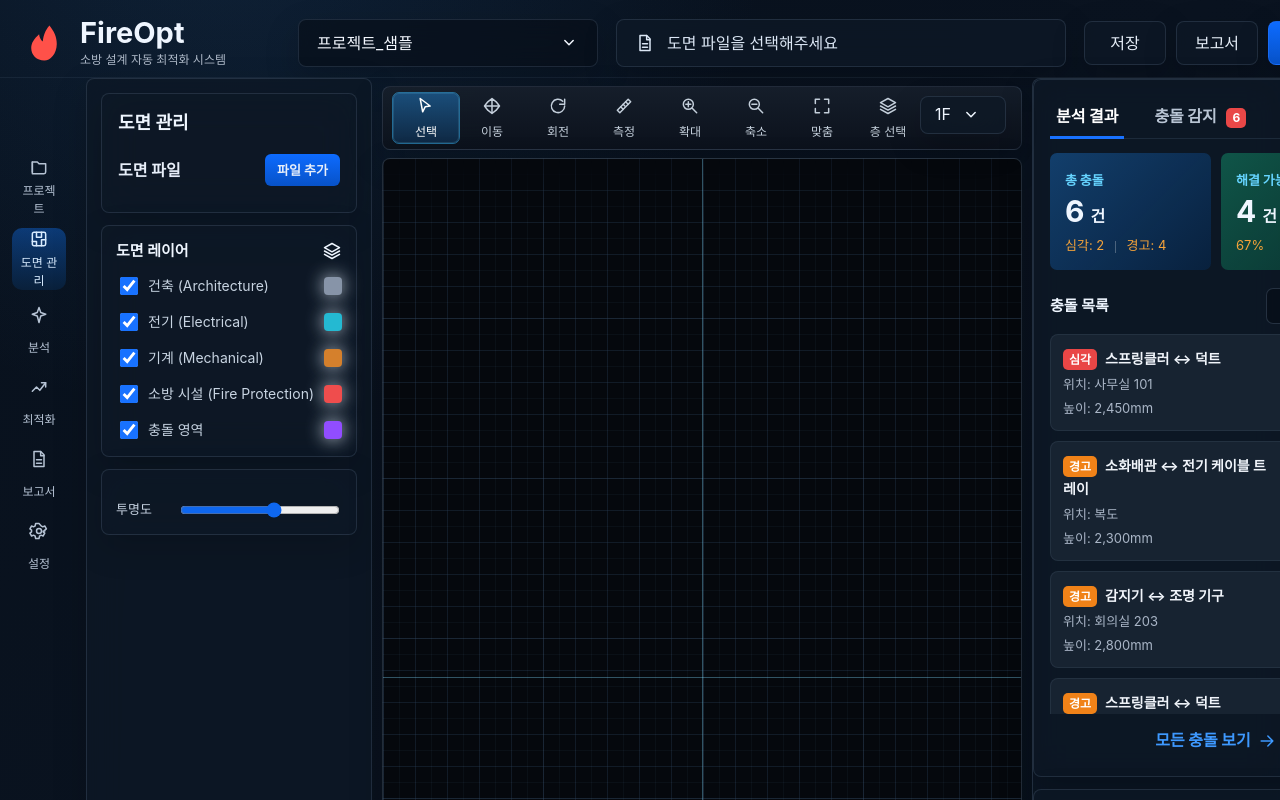
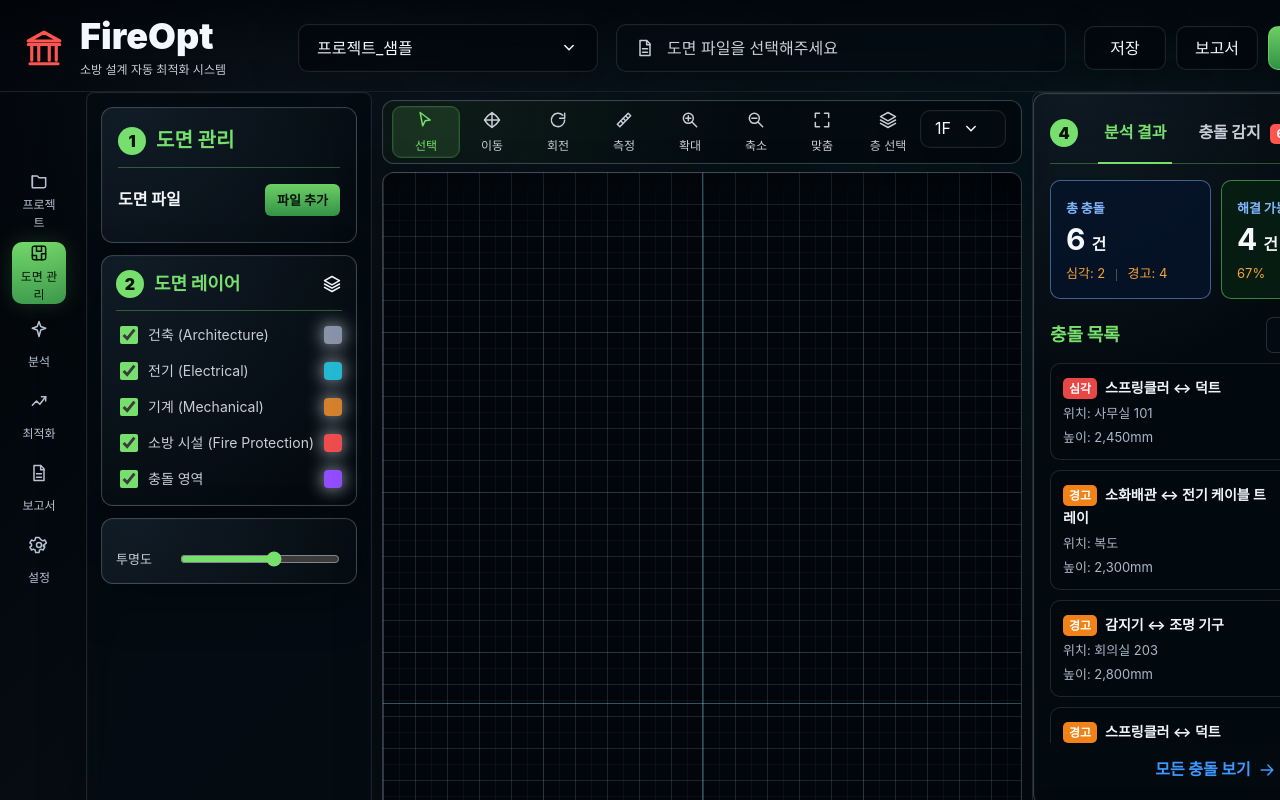
Before and after one commit to dev-samuel-codes/fire_safety_optimizer, a React (Vite) app: page / in a window 1280 px wide. Shown: the top 800 px of the page. Built offline with nearby package versions, Linux system fonts and the light colour scheme.

Commit message:
style: 대시보드 테마를 재구성한다

```diff
--- a/src/App.tsx
+++ b/src/App.tsx
@@ -769,7 +769,7 @@ function Icon({ name }: { name: string }) {
   const common = { fill: "none", stroke: "currentColor", strokeWidth: 1.8, strokeLinecap: "round", strokeLinejoin: "round" } as const;
   switch (name) {
     case "flame":
-      return <svg viewBox="0 0 24 24"><path fill="currentColor" d="M12.2 22c-4.4 0-7.5-3-7.5-7.1 0-2.9 1.7-5.4 4.5-7.9.3 2 .9 3.3 2.1 4.1.4-3.5 1.4-6.3 3.8-9.1 2.7 3.4 4.2 6.5 4.2 10.5 0 5.7-3.8 9.5-7.1 9.5Z" /></svg>;
+      return <svg viewBox="0 0 24 24" {...common}><path d="M3 10h18M5 10v9M9 10v9M15 10v9M19 10v9M4 21h16M12 3 3 8h18Z" /></svg>;
     case "plan":
       return <svg viewBox="0 0 24 24" {...common}><rect x="4" y="4" width="16" height="16" rx="2" /><path d="M9 4v6h6V4M9 20v-5H4M15 20v-7h5" /></svg>;
     case "folder":
--- a/src/styles.css
+++ b/src/styles.css
@@ -1,8 +1,23 @@
 :root {
   color-scheme: dark;
   font-family: Inter, ui-sans-serif, system-ui, -apple-system, BlinkMacSystemFont, "Segoe UI", sans-serif;
-  background: #07101b;
-  color: #eff6ff;
+  --overview-bg: #03070b;
+  --overview-ink: #f4f7fb;
+  --overview-muted: #c8ced8;
+  --overview-subtle: #8e98a8;
+  --overview-panel: rgba(5, 12, 18, 0.78);
+  --overview-panel-strong: rgba(8, 16, 24, 0.92);
+  --overview-line: rgba(152, 164, 181, 0.34);
+  --overview-line-soft: rgba(152, 164, 181, 0.18);
+  --overview-green: #76df6d;
+  --overview-green-soft: rgba(118, 223, 109, 0.34);
+  --overview-red: #ff554f;
+  --overview-blue: #82b7ff;
+  --overview-yellow: #ffd85c;
+  --overview-purple: #be84ff;
+  --overview-cyan: #48d9e6;
+  background: var(--overview-bg);
+  color: var(--overview-ink);
   line-height: 1.45;
 }
 
@@ -15,8 +30,9 @@ body {
   min-width: 1180px;
   min-height: 100vh;
   background:
-    radial-gradient(circle at 18% -10%, rgba(38, 94, 152, 0.22), transparent 34rem),
-    linear-gradient(135deg, #08111d 0%, #0a1320 48%, #06101b 100%);
+    radial-gradient(circle at 28% 0%, rgba(55, 84, 112, 0.2), transparent 28rem),
+    radial-gradient(circle at 72% 18%, rgba(22, 92, 111, 0.12), transparent 34rem),
+    linear-gradient(135deg, #010307 0%, #071017 48%, #02050a 100%);
 }
 
 button,
@@ -39,7 +55,7 @@ svg {
 .app-shell {
   position: relative;
   display: grid;
-  grid-template-rows: 78px 1fr 36px;
+  grid-template-rows: 92px 1fr 36px;
   min-height: 100vh;
   overflow: hidden;
 }
@@ -49,8 +65,9 @@ svg {
   grid-template-columns: 260px 300px 1fr auto;
   align-items: center;
   gap: 18px;
-  padding: 18px 20px 12px;
-  border-bottom: 1px solid rgba(107, 129, 153, 0.12);
+  padding: 18px 20px 14px;
+  border-bottom: 1px solid var(--overview-line-soft);
+  background: linear-gradient(180deg, rgba(0, 3, 7, 0.72), rgba(0, 3, 7, 0));
 }
 
 .brand {
@@ -64,7 +81,7 @@ svg {
   width: 48px;
   height: 48px;
   place-items: center;
-  color: #ff5149;
+  color: var(--overview-red);
 }
 
 .brand-mark svg {
@@ -83,14 +100,15 @@ svg {
 }
 
 .brand h1 {
-  font-size: 29px;
+  font-size: 36px;
+  font-weight: 900;
   letter-spacing: 0;
   line-height: 1;
 }
 
 .brand p {
-  margin-top: 4px;
-  color: #aeb9c8;
+  margin-top: 7px;
+  color: var(--overview-muted);
   font-size: 12px;
 }
 
@@ -107,9 +125,11 @@ svg {
 .recommend-panel,
 .implementation-drawer {
   border: 1px solid rgba(108, 132, 160, 0.22);
-  background: rgba(14, 25, 39, 0.74);
-  box-shadow: 0 12px 34px rgba(0, 0, 0, 0.18);
-  backdrop-filter: blur(18px);
+  background: var(--overview-panel);
+  box-shadow:
+    inset 0 0 0 1px rgba(255, 255, 255, 0.015),
+    0 18px 50px rgba(0, 0, 0, 0.24);
+  backdrop-filter: blur(16px);
 }
 
 .project-select,
@@ -118,19 +138,19 @@ svg {
   align-items: center;
   justify-content: space-between;
   min-height: 48px;
-  border-radius: 8px;
+  border-radius: 10px;
   padding: 0 18px;
-  color: #f4f8ff;
+  color: var(--overview-ink);
 }
 
 .project-select {
-  background: rgba(7, 14, 24, 0.62);
+  background: rgba(2, 6, 11, 0.62);
 }
 
 .file-pill {
   justify-content: flex-start;
   gap: 12px;
-  color: #dce7f5;
+  color: var(--overview-muted);
 }
 
 .top-actions {
@@ -142,9 +162,10 @@ svg {
 .top-actions button {
   height: 44px;
   min-width: 82px;
-  border: 1px solid rgba(108, 132, 160, 0.22);
-  border-radius: 8px;
-  color: #e6eef8;
+  border: 1px solid var(--overview-line-soft);
+  border-radius: 10px;
+  color: var(--overview-ink);
+  background: rgba(2, 7, 12, 0.72);
 }
 
 .top-actions button.saved {
@@ -156,8 +177,9 @@ svg {
 .top-actions .export,
 .primary-small,
 .apply-button {
-  border-color: rgba(31, 115, 255, 0.62);
-  background: linear-gradient(180deg, #0d6bff, #0752c8);
+  border-color: rgba(118, 223, 109, 0.62);
+  background: linear-gradient(180deg, rgba(118, 223, 109, 0.92), rgba(55, 158, 75, 0.92));
+  color: #061108;
 }
 
 .top-actions .round {
@@ -174,6 +196,7 @@ svg {
   gap: 10px;
   min-height: 0;
   padding: 0 12px 0 0;
+  counter-reset: overview-section;
 }
 
 .sidenav {
@@ -196,8 +219,9 @@ svg {
 }
 
 .sidenav button.active {
-  color: #d9ecff;
-  background: linear-gradient(180deg, rgba(14, 92, 194, 0.52), rgba(9, 36, 67, 0.74));
+  color: #061108;
+  background: linear-gradient(180deg, rgba(118, 223, 109, 0.96), rgba(76, 186, 91, 0.84));
+  box-shadow: 0 0 22px rgba(118, 223, 109, 0.18);
 }
 
 .left-panel,
@@ -219,8 +243,14 @@ svg {
 .panel-block,
 .analysis-panel,
 .recommend-panel {
-  border-radius: 8px;
-  padding: 16px;
+  position: relative;
+  counter-increment: overview-section;
+  border-color: var(--overview-line);
+  border-radius: 12px;
+  padding: 18px 16px 16px;
+  background:
+    radial-gradient(circle at 12% 0%, rgba(96, 142, 172, 0.12), transparent 18rem),
+    linear-gradient(135deg, rgba(6, 13, 20, 0.94), rgba(3, 9, 15, 0.82));
 }
 
 .panel-block + .panel-block,
@@ -232,19 +262,50 @@ svg {
   display: flex;
   align-items: center;
   justify-content: space-between;
-  margin-bottom: 18px;
+  gap: 10px;
+  margin-bottom: 16px;
+  padding-bottom: 12px;
+  border-bottom: 1px solid var(--overview-green-soft);
 }
 
 .panel-heading h2 {
-  font-size: 18px;
+  font-size: 20px;
 }
 
 .panel-heading h3,
 .section-title,
 .analysis-panel h3,
 .recommend-panel h3 {
-  font-size: 15px;
-  font-weight: 700;
+  font-size: 18px;
+  font-weight: 900;
+  color: var(--overview-green);
+}
+
+.panel-heading h2,
+.panel-heading h3,
+.recommend-panel h3 {
+  display: flex;
+  align-items: center;
+  gap: 10px;
+  color: var(--overview-green);
+}
+
+.panel-heading h2::before,
+.panel-heading h3::before,
+.recommend-panel h3::before,
+.tabs::before {
+  content: counter(overview-section);
+  display: inline-grid;
+  flex: 0 0 auto;
+  width: 28px;
+  height: 28px;
+  place-items: center;
+  border-radius: 999px;
+  background: var(--overview-green);
+  color: #061108;
+  font-size: 16px;
+  font-weight: 950;
+  line-height: 1;
 }
 
 .section-label-row {
@@ -252,7 +313,7 @@ svg {
   align-items: center;
   justify-content: space-between;
   margin-bottom: 10px;
-  color: #e7eef9;
+  color: var(--overview-ink);
   font-weight: 700;
 }
 
@@ -291,15 +352,15 @@ svg {
   width: 100%;
   min-height: 58px;
   border: 1px solid transparent;
-  border-radius: 8px;
+  border-radius: 10px;
   padding: 10px 12px;
-  background: rgba(10, 17, 27, 0.54);
+  background: rgba(3, 8, 13, 0.7);
   text-align: left;
 }
 
 .file-item.active {
-  border-color: rgba(43, 123, 255, 0.36);
-  background: rgba(23, 39, 59, 0.94);
+  border-color: rgba(130, 183, 255, 0.42);
+  background: rgba(12, 25, 41, 0.9);
 }
 
 .file-item strong,
@@ -326,8 +387,8 @@ svg {
   flex-shrink: 0;
   border-radius: 5px;
   padding: 3px 7px;
-  background: #126aff;
-  color: white;
+  background: var(--overview-blue);
+  color: #07101b;
   font-size: 12px;
   font-style: normal;
   font-weight: 800;
@@ -352,14 +413,14 @@ svg {
   grid-template-columns: 22px 1fr 18px;
   align-items: center;
   gap: 10px;
-  color: #c8d4e2;
+  color: var(--overview-muted);
   font-size: 14px;
 }
 
 .layer-row input {
   width: 18px;
   height: 18px;
-  accent-color: #1872ff;
+  accent-color: var(--overview-green);
 }
 
 .layer-row i {
@@ -377,9 +438,9 @@ svg {
   display: grid;
   grid-template-columns: 1fr 1fr;
   padding: 2px;
-  border: 1px solid rgba(116, 139, 166, 0.28);
-  border-radius: 8px;
-  background: rgba(4, 10, 17, 0.45);
+  border: 1px solid var(--overview-line-soft);
+  border-radius: 10px;
+  background: rgba(1, 4, 8, 0.6);
 }
 
 .segmented button {
@@ -391,8 +452,8 @@ svg {
 }
 
 .segmented button.selected {
-  background: linear-gradient(180deg, #0e57c7, #0b3978);
-  color: white;
+  background: linear-gradient(180deg, rgba(118, 223, 109, 0.92), rgba(61, 154, 75, 0.86));
+  color: #061108;
   font-weight: 800;
 }
 
@@ -402,12 +463,12 @@ svg {
   align-items: center;
   gap: 10px;
   margin-top: 16px;
-  color: #c8d4e2;
+  color: var(--overview-muted);
   font-size: 13px;
 }
 
 .range-row input {
-  accent-color: #0e67ef;
+  accent-color: var(--overview-green);
 }
 
 .canvas-panel {
@@ -423,9 +484,12 @@ svg {
   align-items: center;
   height: 64px;
   align-self: end;
-  border-radius: 8px;
+  border-radius: 12px;
   padding: 8px 10px;
-  background: linear-gradient(180deg, rgba(22, 31, 43, 0.96), rgba(12, 18, 28, 0.96));
+  border-color: var(--overview-line);
+  background:
+    radial-gradient(circle at 12% 0%, rgba(118, 223, 109, 0.08), transparent 18rem),
+    rgba(4, 10, 16, 0.92);
 }
 
 .toolbar button {
@@ -435,17 +499,17 @@ svg {
   width: 66px;
   height: 50px;
   border: 0;
-  border-radius: 6px;
+  border-radius: 8px;
   background: transparent;
-  color: #c4cfdb;
+  color: var(--overview-muted);
   font-size: 12px;
 }
 
 .toolbar button.active {
-  outline: 1px solid rgba(55, 184, 255, 0.52);
-  background: linear-gradient(180deg, rgba(28, 92, 146, 0.78), rgba(15, 43, 72, 0.9));
-  color: #ffffff;
-  box-shadow: inset 0 0 0 1px rgba(116, 221, 255, 0.14);
+  outline: 1px solid var(--overview-green-soft);
+  background: rgba(118, 223, 109, 0.13);
+  color: var(--overview-green);
+  box-shadow: inset 0 0 0 1px rgba(118, 223, 109, 0.08);
 }
 
 .floor-controls {
@@ -461,25 +525,25 @@ svg {
   gap: 10px;
   height: 38px;
   min-width: 86px;
-  border-radius: 8px;
+  border-radius: 10px;
   padding: 0 14px;
 }
 
 .drawing-card {
   position: relative;
   overflow: hidden;
-  border-radius: 8px;
+  border-radius: 12px;
   background:
-    radial-gradient(circle at 48% 38%, rgba(27, 70, 100, 0.24), transparent 36rem),
-    rgba(7, 15, 25, 0.88);
+    radial-gradient(circle at 48% 38%, rgba(64, 103, 126, 0.13), transparent 36rem),
+    rgba(2, 7, 11, 0.9);
 }
 
 .autocad-space {
-  border-color: rgba(76, 96, 117, 0.42);
+  border-color: var(--overview-line);
   background:
-    linear-gradient(90deg, rgba(21, 33, 48, 0.48) 1px, transparent 1px),
-    linear-gradient(0deg, rgba(21, 33, 48, 0.48) 1px, transparent 1px),
-    #05080d;
+    linear-gradient(90deg, rgba(73, 95, 113, 0.26) 1px, transparent 1px),
+    linear-gradient(0deg, rgba(73, 95, 113, 0.26) 1px, transparent 1px),
+    #02060a;
   background-size: 32px 32px;
   cursor: crosshair;
   touch-action: none;
@@ -507,8 +571,8 @@ svg {
   inset: 0;
   overflow: hidden;
   background:
-    radial-gradient(circle at 50% 50%, rgba(23, 79, 112, 0.14), transparent 30rem),
-    #07111d;
+    radial-gradient(circle at 50% 50%, rgba(69, 104, 128, 0.1), transparent 30rem),
+    #02060a;
 }
 
 .cad-viewer-host {
@@ -543,10 +607,10 @@ svg {
   gap: 12px;
   padding: 28px;
   background:
-    repeating-linear-gradient(90deg, rgba(41, 62, 85, 0.16) 0 1px, transparent 1px 34px),
-    repeating-linear-gradient(0deg, rgba(41, 62, 85, 0.12) 0 1px, transparent 1px 34px),
-    rgba(7, 17, 29, 0.92);
-  color: #dce9f8;
+    repeating-linear-gradient(90deg, rgba(73, 95, 113, 0.2) 0 1px, transparent 1px 34px),
+    repeating-linear-gradient(0deg, rgba(73, 95, 113, 0.16) 0 1px, transparent 1px 34px),
+    rgba(2, 6, 10, 0.94);
+  color: var(--overview-ink);
   text-align: center;
 }
 
@@ -556,7 +620,7 @@ svg {
 
 .cad-empty-state span {
   max-width: 380px;
-  color: #9fb0c3;
+  color: var(--overview-muted);
   font-size: 13px;
 }
 
@@ -565,13 +629,13 @@ svg {
   width: 76px;
   height: 76px;
   place-items: center;
-  border: 1px solid rgba(60, 154, 255, 0.38);
-  border-radius: 8px;
-  background: rgba(12, 42, 72, 0.72);
-  color: #74c7ff;
+  border: 1px solid var(--overview-green-soft);
+  border-radius: 10px;
+  background: rgba(11, 42, 20, 0.58);
+  color: var(--overview-green);
   font-size: 15px;
   font-weight: 900;
-  box-shadow: 0 0 34px rgba(23, 113, 255, 0.18);
+  box-shadow: 0 0 34px rgba(118, 223, 109, 0.14);
 }
 
 .cad-progress {
@@ -579,14 +643,14 @@ svg {
   height: 8px;
   overflow: hidden;
   border-radius: 999px;
-  background: rgba(79, 105, 134, 0.28);
+  background: rgba(152, 164, 181, 0.18);
 }
 
 .cad-progress i {
   display: block;
   height: 100%;
   border-radius: inherit;
-  background: linear-gradient(90deg, #1482ff, #43e0ff);
+  background: linear-gradient(90deg, var(--overview-green), var(--overview-cyan));
   transition: width 180ms ease;
 }
 
@@ -598,18 +662,19 @@ svg {
   display: flex;
   align-items: center;
   gap: 10px;
-  border: 1px solid rgba(98, 130, 166, 0.28);
-  border-radius: 8px;
+  border: 1px solid var(--overview-line);
+  border-radius: 10px;
   padding: 8px 10px;
-  background: rgba(8, 17, 28, 0.78);
-  color: #dce9f8;
+  background: rgba(2, 7, 12, 0.82);
+  color: var(--overview-ink);
   box-shadow: 0 12px 28px rgba(0, 0, 0, 0.24);
 }
 
 .cad-render-badge span {
   border-radius: 5px;
   padding: 3px 7px;
-  background: #0d6bff;
+  background: var(--overview-blue);
+  color: #07101b;
   font-size: 12px;
   font-weight: 900;
 }
@@ -630,10 +695,10 @@ svg {
   z-index: 1;
   pointer-events: none;
   background:
-    linear-gradient(90deg, rgba(68, 96, 126, 0.16) 1px, transparent 1px),
-    linear-gradient(0deg, rgba(68, 96, 126, 0.16) 1px, transparent 1px),
-    linear-gradient(90deg, rgba(80, 115, 148, 0.08) 1px, transparent 1px),
-    linear-gradient(0deg, rgba(80, 115, 148, 0.08) 1px, transparent 1px);
+    linear-gradient(90deg, rgba(116, 143, 163, 0.16) 1px, transparent 1px),
+    linear-gradient(0deg, rgba(116, 143, 163, 0.16) 1px, transparent 1px),
+    linear-gradient(90deg, rgba(116, 143, 163, 0.08) 1px, transparent 1px),
+    linear-gradient(0deg, rgba(116, 143, 163, 0.08) 1px, transparent 1px);
   background-size: 160px 160px, 160px 160px, 16px 16px, 16px 16px;
   mask-image: linear-gradient(to bottom, transparent, black 6%, black 88%, transparent);
 }
@@ -999,14 +1064,18 @@ svg {
 
 .analysis-panel,
 .recommend-panel {
-  background: rgba(13, 24, 37, 0.82);
+  background:
+    radial-gradient(circle at 12% 0%, rgba(96, 142, 172, 0.12), transparent 18rem),
+    rgba(4, 10, 16, 0.9);
 }
 
 .tabs {
   display: flex;
-  gap: 24px;
-  border-bottom: 1px solid rgba(120, 144, 171, 0.16);
-  margin-bottom: 14px;
+  align-items: center;
+  gap: 20px;
+  border-bottom: 1px solid var(--overview-green-soft);
+  margin-bottom: 16px;
+  padding-bottom: 9px;
 }
 
 .tabs button {
@@ -1014,12 +1083,12 @@ svg {
   height: 42px;
   border: 0;
   background: transparent;
-  color: #b9c5d4;
+  color: var(--overview-muted);
   font-weight: 800;
 }
 
 .tabs button.active {
-  color: white;
+  color: var(--overview-green);
 }
 
 .tabs button.active::after {
@@ -1027,9 +1096,9 @@ svg {
   position: absolute;
   left: 0;
   right: 0;
-  bottom: -1px;
-  height: 3px;
-  background: #1972ff;
+  bottom: -10px;
+  height: 2px;
+  background: var(--overview-green);
 }
 
 .tabs strong {
@@ -1039,7 +1108,7 @@ svg {
   margin-left: 6px;
   place-items: center;
   border-radius: 5px;
-  background: #e94747;
+  background: var(--overview-red);
   color: white;
   font-size: 12px;
 }
@@ -1051,17 +1120,19 @@ svg {
 }
 
 .metric-grid article {
-  border-radius: 7px;
+  border: 1px solid rgba(130, 183, 255, 0.48);
+  border-radius: 10px;
   padding: 15px;
-  background: linear-gradient(135deg, rgba(19, 67, 116, 0.9), rgba(9, 37, 69, 0.8));
+  background: rgba(6, 20, 44, 0.76);
 }
 
 .metric-grid article.success {
-  background: linear-gradient(135deg, rgba(16, 92, 77, 0.9), rgba(10, 55, 48, 0.78));
+  border-color: rgba(118, 223, 109, 0.52);
+  background: rgba(8, 35, 18, 0.72);
 }
 
 .metric-grid span {
-  color: #66d4ff;
+  color: var(--overview-blue);
   font-size: 13px;
   font-weight: 800;
 }
@@ -1123,10 +1194,10 @@ svg {
   gap: 12px;
   align-items: center;
   min-height: 90px;
-  border: 1px solid rgba(111, 132, 155, 0.14);
-  border-radius: 8px;
+  border: 1px solid var(--overview-line-soft);
+  border-radius: 10px;
   padding: 12px;
-  background: rgba(28, 40, 55, 0.78);
+  background: rgba(4, 10, 16, 0.74);
 }
 
 .conflict-card strong {
@@ -1181,36 +1252,36 @@ svg {
 
 .recommend-card {
   margin-top: 12px;
-  border: 1px solid rgba(119, 141, 164, 0.15);
-  border-radius: 8px;
+  border: 1px solid var(--overview-line-soft);
+  border-radius: 10px;
   padding: 14px;
-  background: rgba(21, 32, 47, 0.84);
+  background: rgba(4, 10, 16, 0.74);
 }
 
 .recommend-card.recommended {
-  border-color: rgba(26, 208, 126, 0.18);
-  background: linear-gradient(135deg, rgba(18, 71, 65, 0.78), rgba(24, 38, 55, 0.92));
+  border-color: rgba(118, 223, 109, 0.42);
+  background: rgba(8, 35, 18, 0.68);
 }
 
 .recommend-title {
   display: flex;
   align-items: center;
   justify-content: space-between;
-  color: #46e3a2;
+  color: var(--overview-green);
 }
 
 .recommend-title span {
   border-radius: 5px;
   padding: 3px 7px;
-  background: rgba(54, 214, 128, 0.72);
-  color: #052117;
+  background: var(--overview-green);
+  color: #061108;
   font-size: 12px;
   font-weight: 900;
 }
 
 .recommend-card p,
 .saving small {
-  color: #c7d2e0;
+  color: var(--overview-muted);
 }
 
 .saving {
@@ -1220,7 +1291,7 @@ svg {
 }
 
 .saving b {
-  color: #49d992;
+  color: var(--overview-green);
   font-size: 22px;
 }
 
@@ -1240,9 +1311,9 @@ svg {
   align-items: center;
   gap: 10px;
   padding: 0 18px;
-  border-top: 1px solid rgba(110, 132, 155, 0.15);
-  background: rgba(8, 15, 24, 0.92);
-  color: #c8d4e3;
+  border-top: 1px solid var(--overview-line-soft);
+  background: rgba(1, 4, 8, 0.94);
+  color: var(--overview-muted);
   font-size: 13px;
 }
 
@@ -1250,8 +1321,8 @@ svg {
   width: 12px;
   height: 12px;
   border-radius: 999px;
-  background: #32d176;
-  box-shadow: 0 0 14px #32d176;
+  background: var(--overview-green);
+  box-shadow: 0 0 14px var(--overview-green);
 }
 
 .status-bar span {
@@ -1260,7 +1331,7 @@ svg {
 
 .status-bar b {
   margin-left: 18px;
-  color: white;
+  color: var(--overview-ink);
   font-size: 16px;
 }
 
@@ -1269,7 +1340,7 @@ svg {
   align-items: center;
   justify-content: flex-end;
   gap: 8px;
-  color: #dbe7f4;
+  color: var(--overview-ink);
   font-style: normal;
 }
 
```
